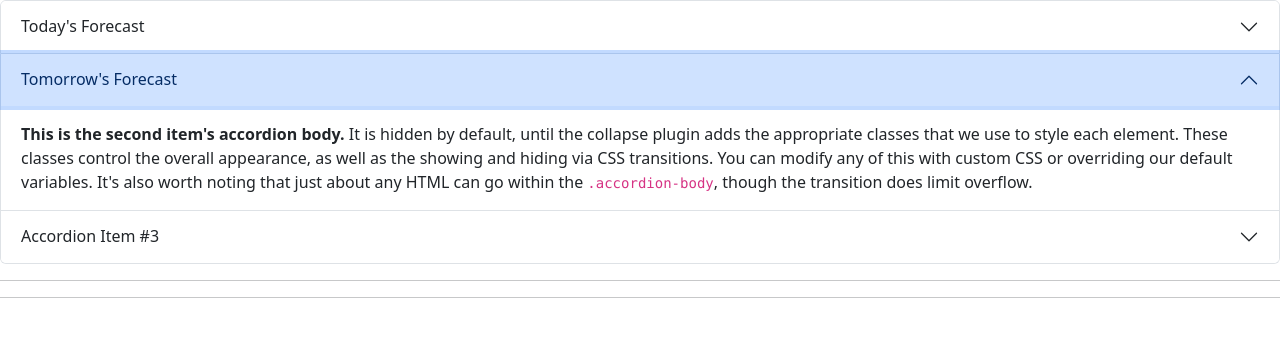
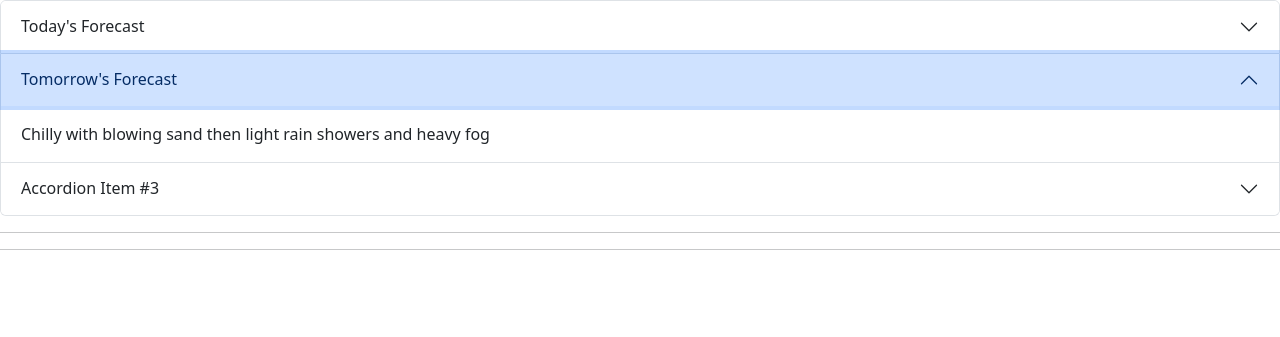
Before and after one commit to MUCSCI121/24-bootstrap-introduction-bnolanhussle, a plain HTML site: page index.html in a window 1280 px wide. Both pictures are taken after a click on the button "Tomorrow's Forecast". Shown: the part 137-474 px from the top of the page. Drawn offline with nearby package versions, Linux system fonts and the light colour scheme.

Commit message:
Apr 15, 2024, 9:29 PM

```diff
--- a/index.html
+++ b/index.html
@@ -38,7 +38,7 @@
           </h2>
           <div id="collapseTwo" class="accordion-collapse collapse" data-bs-parent="#accordionExample">
             <div class="accordion-body">
-              <strong>This is the second item's accordion body.</strong> It is hidden by default, until the collapse plugin adds the appropriate classes that we use to style each element. These classes control the overall appearance, as well as the showing and hiding via CSS transitions. You can modify any of this with custom CSS or overriding our default variables. It's also worth noting that just about any HTML can go within the <code>.accordion-body</code>, though the transition does limit overflow.
+              Chilly with blowing sand then light rain showers and heavy fog
             </div>
           </div>
         </div>
```
